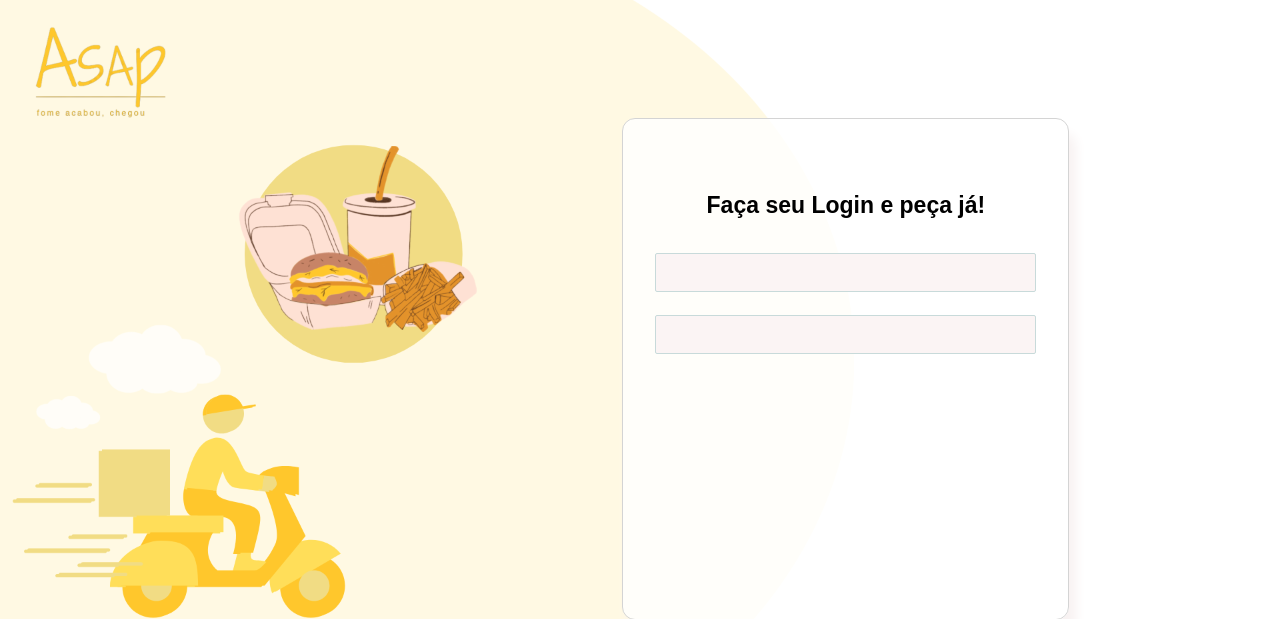
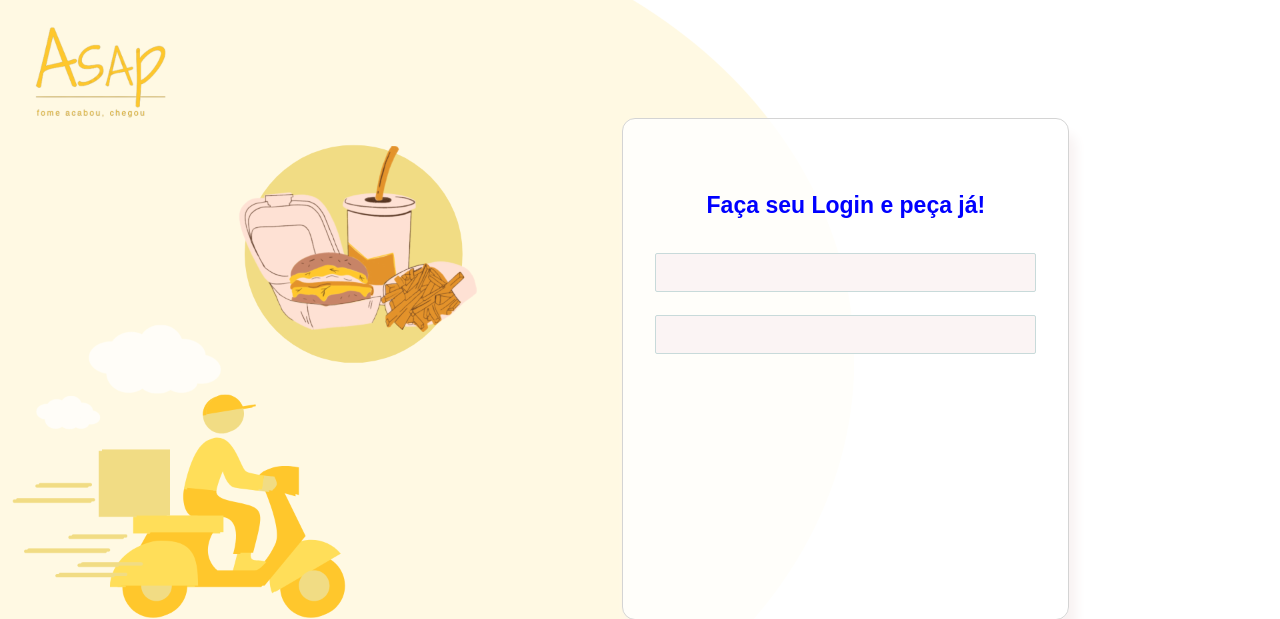
Before and after one commit to ATessaroto/ASAP-Delivery, a PHP site: page /login.html in a window 1280 px wide. Shown: the top 619 px of the page. Run offline with PHP 8.4, Linux system fonts and the light colour scheme.

Commit message:
Update login_style.css
Mudança cor txt login

```diff
--- a/Login/login_style.css
+++ b/Login/login_style.css
@@ -39,6 +39,7 @@ p
     font-weight:bold;
     font-family:Arial;
     margin-top:73px;
+    color: blue ;
 }
 
 input
```
